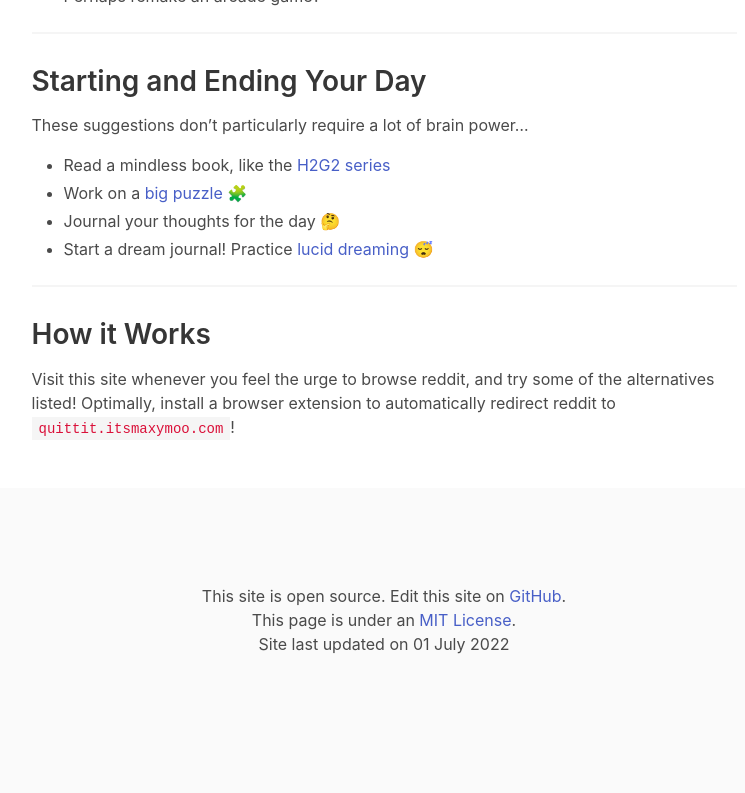
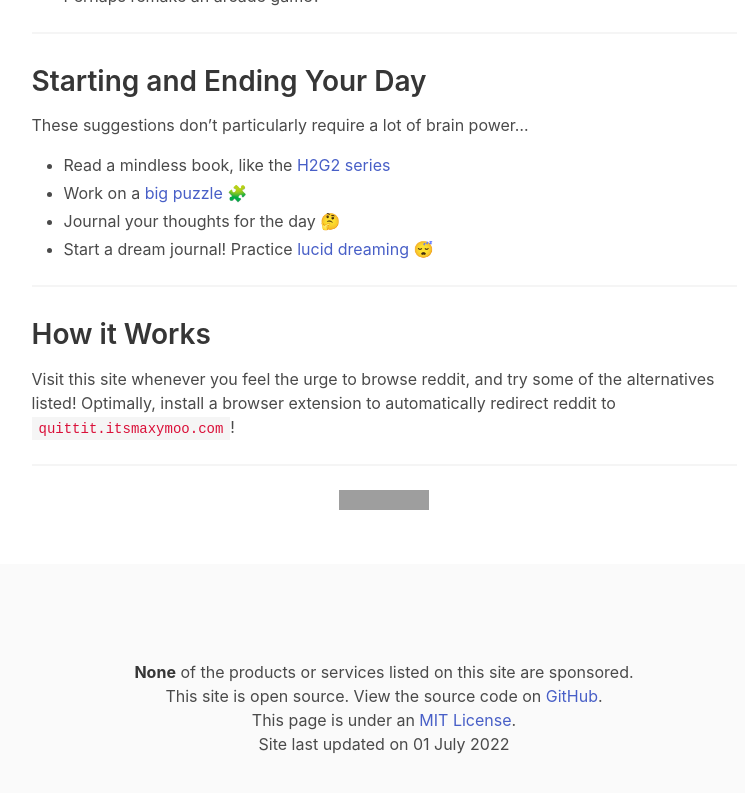
Before and after one commit to itsmaxymoo/quittit-website, a Jekyll site: the page built from index.md, in a window 1280 px wide and 900 px high, scrolled down 1855 px. Shown: the top 793 px of the window, without its empty margins (256-1001 px from the left). Built offline with Jekyll 4.4.1, drawn with Linux system fonts in a browser that asks for light colours; grey boxes are pictures that could not be loaded.

Commit message:
edit button

```diff
--- a/_layouts/base.html
+++ b/_layouts/base.html
@@ -32,7 +32,11 @@
 			<section class="section">
 				<div class="container has-text-centered">
 					<p>
-						This site is open source. Edit this site on
+						<strong>None</strong> of the products or services listed on this site are sponsored.
+					</p>
+
+					<p>
+						This site is open source. View the source code on
 						<a href="{{ site.github_url }}">GitHub</a>.
 
 						<br />
--- a/index.md
+++ b/index.md
@@ -80,3 +80,11 @@ These suggestions don't particularly require a lot of brain power...
 
 Visit this site whenever you feel the urge to browse reddit, and try some of the alternatives listed!
 Optimally, install a browser extension to automatically redirect reddit to `{{ site.hard_url }}`!
+
+---
+
+<p class="has-text-centered">
+	<a href="{{ site.github_url }}/edit/main/index.md">
+		<img src="https://badgen.net/badge/icon/edit%20this%20page?icon=github&label=&scale=1.5" alt="Edit this page..."/>
+	</a>
+</p>
```
